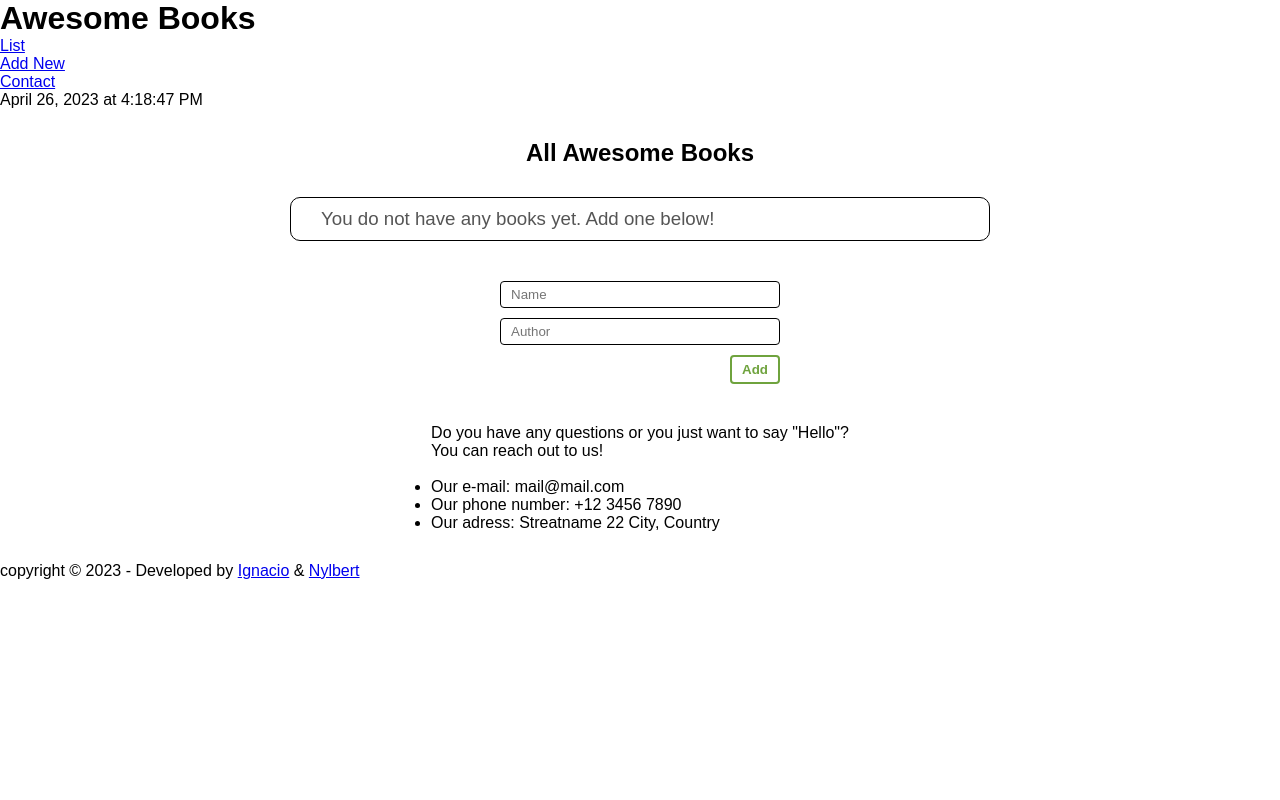
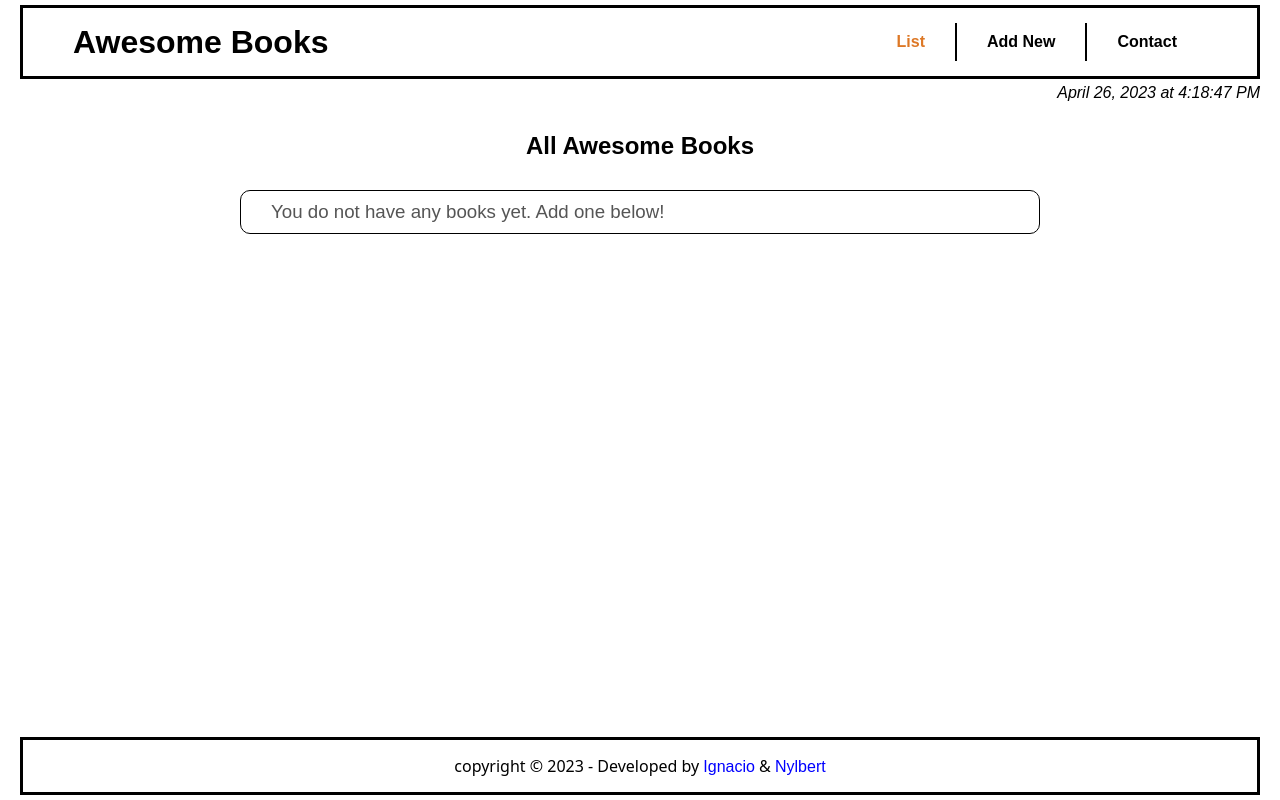
Before and after one commit to Alejuda/Awesome-books, a website: page index.html in a window 1280 px wide. Drawn offline with Linux system fonts and the light colour scheme.

Commit message:
update styles

```diff
--- a/style.css
+++ b/style.css
@@ -3,6 +3,50 @@
   padding: 0;
   box-sizing: border-box;
   font-family: sans-serif;
+}
+
+body {
+  min-height: 100vh;
+  display: flex;
+  flex-direction: column;
+  align-items: stretch;
+}
+
+.header-container {
+  margin: 5px 20px;
+  width: calc(100vw - 40px);
+  padding: 15px 50px;
+  display: flex;
+  justify-content: space-between;
+  align-items: center;
+  border: 3px solid black;
+}
+
+.link-list {
+  display: flex;
+  justify-content: center;
+  align-items: stretch;
+  background-color: black;
+  gap: 2px;
+}
+
+.list-item {
+  background-color: white;
+  padding: 10px 30px;
+  list-style: none;
+}
+
+.nav-link {
+  text-decoration: none;
+  color: black;
+  font-weight: 600;
+  transition: color 200ms;
+}
+
+.date {
+  font-style: italic;
+  margin-right: 20px;
+  text-align: end;
 }
 
 .divisor {
@@ -12,17 +56,19 @@
 }
 
 .books-container {
-  width: 80%;
-  max-width: 700px;
+  width: 100%;
   border-radius: 10px;
   overflow: hidden;
   display: flex;
   flex-direction: column;
   border: 1px solid black;
+  display: none;
 }
 
 .section-container {
   margin: 30px auto;
+  width: 80%;
+  max-width: 800px;
   display: flex;
   flex-direction: column;
   align-items: center;
@@ -36,6 +82,7 @@
   flex-direction: column;
   align-items: flex-end;
   gap: 10px;
+  display: none;
 }
 
 .form-text {
@@ -108,5 +155,47 @@
 }
 
 .row-even {
-  background-color: rgb(238, 238, 238);
+  background-color: rgb(211, 211, 211);
 }
+
+.contact-section {
+  flex-direction: column;
+  gap: 6px;
+  display: none;
+}
+
+.contact-text {
+  font-size: 17px;
+  font-family: system-ui, -apple-system, BlinkMacSystemFont, 'Segoe UI', Roboto, Oxygen, Ubuntu, Cantarell, 'Open Sans', 'Helvetica Neue', sans-serif;
+  line-height: 20px;
+}
+
+.list-text {
+  margin-left: 30px;
+  line-height: 20px;
+}
+
+.show {
+  display: flex;
+}
+
+.active {
+  color: rgb(221, 120, 38);
+}
+
+.footer-container {
+  margin: auto 20px 5px 20px;
+  width: calc(100vw - 40px);
+  padding: 15px 50px;
+  border: 3px solid black;
+}
+
+.copyright {
+  text-align: center;
+  font-family: system-ui, -apple-system, BlinkMacSystemFont, 'Segoe UI', Roboto, Oxygen, Ubuntu, Cantarell, 'Open Sans', 'Helvetica Neue', sans-serif;;
+}
+
+.footer-link {
+  text-decoration: none;
+  color: blue;
+}
```
Lines whose indentation alone changed are shown as unchanged.
